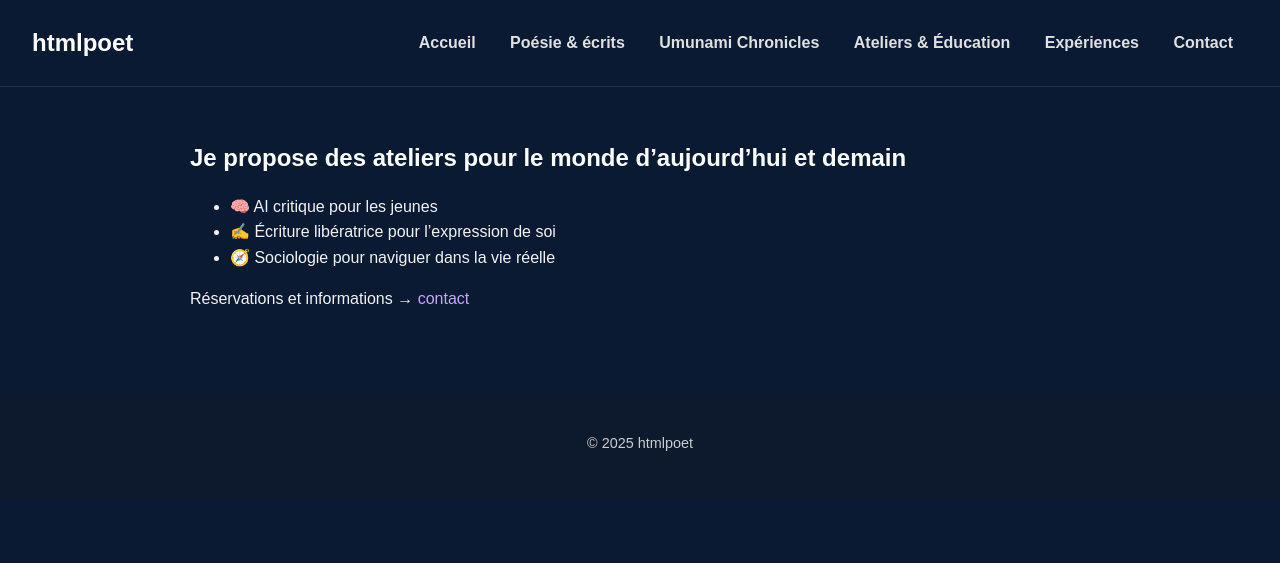
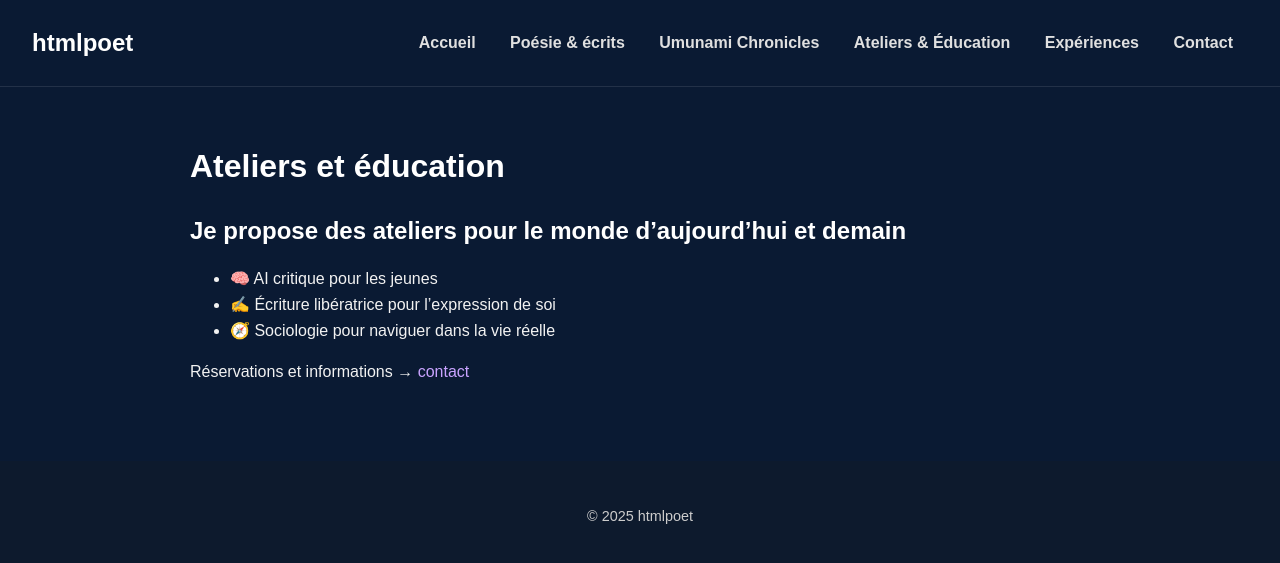
Before and after one commit to htmlpoet/htmlpoet.github.io, a Jekyll site: the page built from workshops.html, in a window 1280 px wide. Shown: the top 563 px of the page. Built offline with Jekyll 4.4.1, drawn with Linux system fonts in a browser that asks for light colours.

Commit message:
page title

```diff
--- a/contact.html
+++ b/contact.html
@@ -2,5 +2,7 @@
 layout: default
 title: Contact
 ---
+
+<h1>Contact</h1>
     <p>Pour toute demande, réservation d’atelier ou collaboration :</p>
     <p>Email : <a href="mailto:jerrydandre@gmail.com">jerrydandre@gmail.com</a></p>
--- a/experiments.html
+++ b/experiments.html
@@ -3,7 +3,7 @@ layout: default
 title: Expériences
 ---
 
-<h2>Explorations en cours :</h2>
+<h1>Explorations en cours</h1>
 <ul>
   <li>🌐 Codage statique (11ty, Markdown, CSS personnalisé)</li>
   <li>🎛️ Son, voix et musique</li>
--- a/umunami.html
+++ b/umunami.html
@@ -2,7 +2,7 @@
 layout: default
 title: Umunami Chronicles
 ---
-
+  <h1>Umunami Chronicles</h1>
     <section>
       <h2>Univers & inspiration</h2>
       <p>Un univers diasporique fantasy inspiré de Guild Wars 2, mythes et vécu traumatique.</p>
--- a/workshops.html
+++ b/workshops.html
@@ -1,8 +1,9 @@
 ---
 layout: default
-title: Ateliers
+title: Ateliers et éducation
 ---
 
+    <h1>Ateliers et éducation</h1>
     <h2>Je propose des ateliers pour le monde d’aujourd’hui et demain</h2>
     <ul>
       <li>🧠 AI critique pour les jeunes</li>
```
